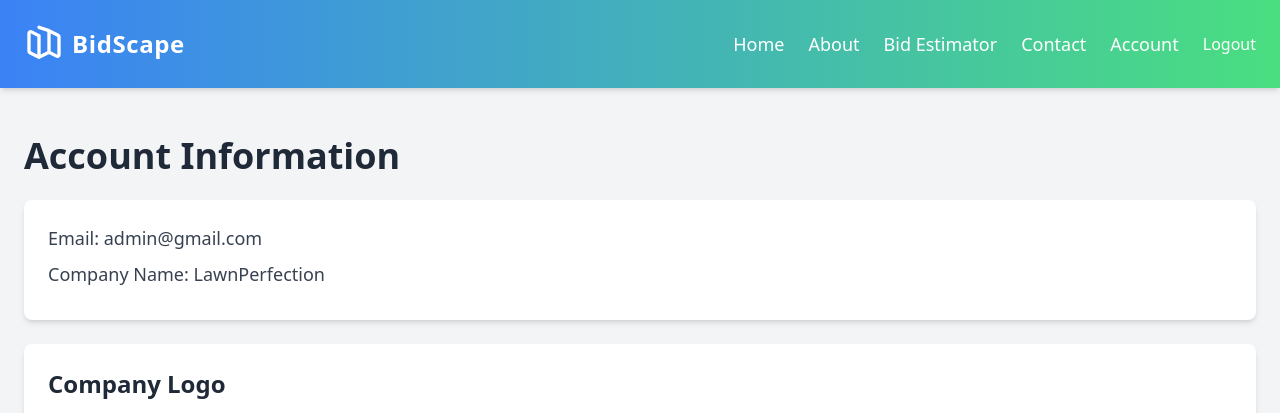
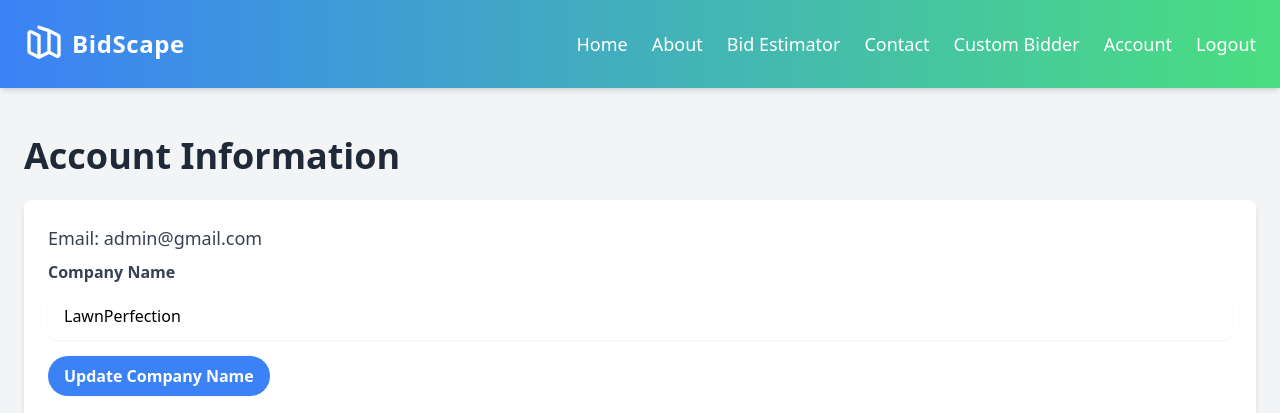
Before and after one commit to JohnathonCrowder/Landscape_bidder, a Flask app: page /account in a window 1280 px wide. Shown: the top 413 px of the page. Run offline with Flask 3, Linux system fonts and the light colour scheme; a user stored in the database is signed in; data comes from the database, SQL or seed files in the repository; both versions use the stored data as it was after the commit; some libraries are stand-ins or nearby versions.

Commit message:
Pdf Uses Custom Logo and Comany Name

```diff
--- a/app/routes.py
+++ b/app/routes.py
@@ -73,9 +73,12 @@ def generate_pdf(items_data, total_cost, is_custom=False):
 
     elements = []
 
-    # Add the company logo
-    logo_path = r"C:\Users\Admin\Pictures\txt\vecteezy_heart_1187381.png"
-    logo = Image(logo_path, width=2 * inch, height=1 * inch)
+    # Add the logo
+    if current_user.is_authenticated and current_user.logo:
+        logo = Image(BytesIO(current_user.logo), width=2*inch, height=1*inch)
+    else:
+        logo_path = r"C:\Users\Admin\Pictures\txt\vecteezy_heart_1187381.png"
+        logo = Image(logo_path, width=2*inch, height=1*inch)
     logo.hAlign = 'CENTER'
     logo_table = Table([[logo]], colWidths=[doc.width])
     logo_table.setStyle(TableStyle([
@@ -91,6 +94,10 @@ def generate_pdf(items_data, total_cost, is_custom=False):
         elements.append(Paragraph('Custom Landscape Bid Estimate', title_style))
     else:
         elements.append(Paragraph('Landscape Bid Estimate', title_style))
+
+    # Add company name if available
+    if current_user.is_authenticated and current_user.company_name:
+        elements.append(Paragraph(current_user.company_name, subtitle_style))
 
     elements.append(HRFlowable(width='100%', color=colors.HexColor('#2f855a'), thickness=2, spaceAfter=0.3 * inch))
     elements.append(Paragraph('Selected Items', subtitle_style))
@@ -220,6 +227,15 @@ def bid_estimator():
 
     return render_template('bid_estimator.html', items=LANDSCAPE_ITEMS)
 
+@bp.route('/update_company_name', methods=['POST'])
+@login_required
+def update_company_name():
+    new_company_name = request.form.get('company_name', '').strip()
+    current_user.company_name = new_company_name or None  # Set to None if empty
+    db.session.commit()
+    flash('Company name updated successfully')
+    return redirect(url_for('main.account'))
+
 @bp.route('/custom-bidder', methods=['GET', 'POST'])
 def custom_bidder():
     if request.method == 'POST':
--- a/app/templates/account.html
+++ b/app/templates/account.html
@@ -9,11 +9,15 @@
     {% if current_user.is_authenticated %}
     <div class="bg-white rounded-lg shadow-md p-6 mb-6">
         <p class="text-lg text-gray-700 mb-2">Email: {{ current_user.email }}</p>
-        {% if current_user.company_name %}
-        <p class="text-lg text-gray-700 mb-2">Company Name: {{ current_user.company_name }}</p>
-        {% else %}
-        <p class="text-lg text-gray-700 mb-2">Company Name: Not provided</p>
-        {% endif %}
+        <form action="{{ url_for('main.update_company_name') }}" method="POST">
+            <div class="mb-4">
+                <label for="company_name" class="block text-gray-700 font-semibold mb-2">Company Name</label>
+                <input type="text" id="company_name" name="company_name" value="{{ current_user.company_name or '' }}" class="w-full px-4 py-3 rounded-lg shadow-sm focus:outline-none focus:shadow-outline-blue focus:border-blue-300">
+            </div>
+            <button type="submit" class="bg-blue-500 text-white font-bold py-2 px-4 rounded-full hover:bg-blue-600 transition duration-300 ease-in-out">
+                Update Company Name
+            </button>
+        </form>
     </div>
 
     <div class="bg-white rounded-lg shadow-md p-6">
--- a/app/templates/base.html
+++ b/app/templates/base.html
@@ -24,11 +24,12 @@
                     <a href="{{ url_for('main.bid_estimator') }}" class="text-lg font-medium hover:text-blue-100 transition duration-300 ease-in-out">Bid Estimator</a>
                     <a href="{{ url_for('main.contact') }}" class="text-lg font-medium hover:text-blue-100 transition duration-300 ease-in-out">Contact</a>
                     {% if current_user.is_authenticated %}
-                    <a href="{{ url_for('main.account') }}" class="text-lg font-medium hover:text-blue-100 transition duration-300 ease-in-out">Account</a>
-                    <a href="{{ url_for('main.logout') }}">Logout</a>
+                        <a href="{{ url_for('main.custom_bidder') }}" class="text-lg font-medium hover:text-blue-100 transition duration-300 ease-in-out">Custom Bidder</a>
+                        <a href="{{ url_for('main.account') }}" class="text-lg font-medium hover:text-blue-100 transition duration-300 ease-in-out">Account</a>
+                        <a href="{{ url_for('main.logout') }}" class="text-lg font-medium hover:text-blue-100 transition duration-300 ease-in-out">Logout</a>
                     {% else %}
-                    <a href="{{ url_for('main.login') }}">Login</a>
-                    <a href="{{ url_for('main.signup') }}">Sign Up</a>
+                        <a href="{{ url_for('main.login') }}" class="text-lg font-medium hover:text-blue-100 transition duration-300 ease-in-out">Login</a>
+                        <a href="{{ url_for('main.signup') }}" class="text-lg font-medium hover:text-blue-100 transition duration-300 ease-in-out">Sign Up</a>
                     {% endif %}
                 </div>
                 <div class="md:hidden">
@@ -45,12 +46,14 @@
                     <a href="{{ url_for('main.about') }}" class="text-lg font-medium hover:text-blue-100 transition duration-300 ease-in-out">About</a>
                     <a href="{{ url_for('main.bid_estimator') }}" class="text-lg font-medium hover:text-blue-100 transition duration-300 ease-in-out">Bid Estimator</a>
                     <a href="{{ url_for('main.contact') }}" class="text-lg font-medium hover:text-blue-100 transition duration-300 ease-in-out">Contact</a>
-                    <a href="{{ url_for('main.login') }}" class="bg-white text-blue-500 hover:bg-blue-100 font-bold py-2 px-6 rounded-full transition duration-300 ease-in-out shadow-md hover:shadow-lg transform hover:scale-105 text-center">
-                        Log In
-                    </a>
-                    <a href="{{ url_for('main.signup') }}" class="bg-green-500 text-white hover:bg-green-600 font-bold py-2 px-6 rounded-full transition duration-300 ease-in-out shadow-md hover:shadow-lg transform hover:scale-105 text-center">
-                        Sign Up
-                    </a>
+                    {% if current_user.is_authenticated %}
+                        <a href="{{ url_for('main.custom_bidder') }}" class="text-lg font-medium hover:text-blue-100 transition duration-300 ease-in-out">Custom Bidder</a>
+                        <a href="{{ url_for('main.account') }}" class="text-lg font-medium hover:text-blue-100 transition duration-300 ease-in-out">Account</a>
+                        <a href="{{ url_for('main.logout') }}" class="text-lg font-medium hover:text-blue-100 transition duration-300 ease-in-out">Logout</a>
+                    {% else %}
+                        <a href="{{ url_for('main.login') }}" class="text-lg font-medium hover:text-blue-100 transition duration-300 ease-in-out">Login</a>
+                        <a href="{{ url_for('main.signup') }}" class="text-lg font-medium hover:text-blue-100 transition duration-300 ease-in-out">Sign Up</a>
+                    {% endif %}
                 </div>
             </div>
         </div>
```
Also changed, not shown: app.db.
